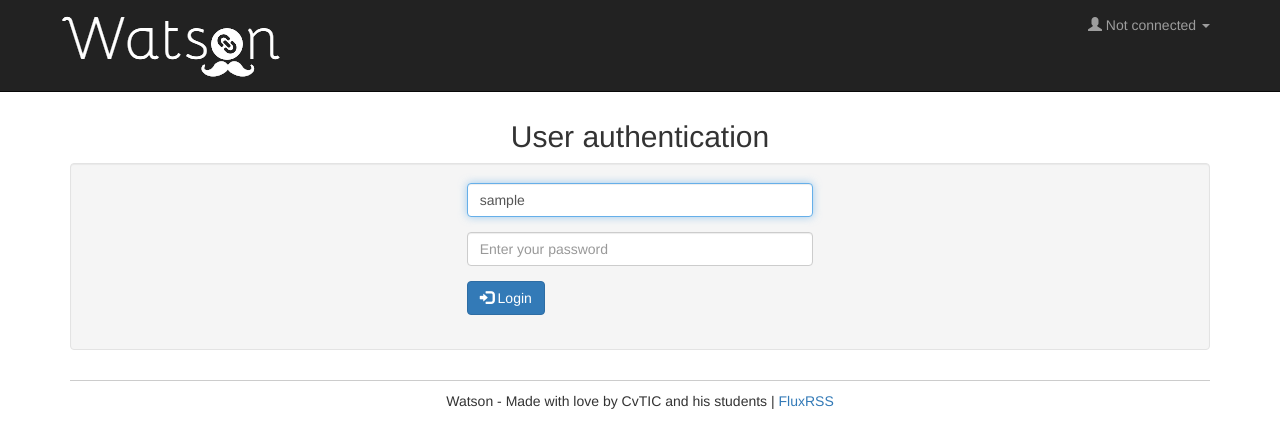
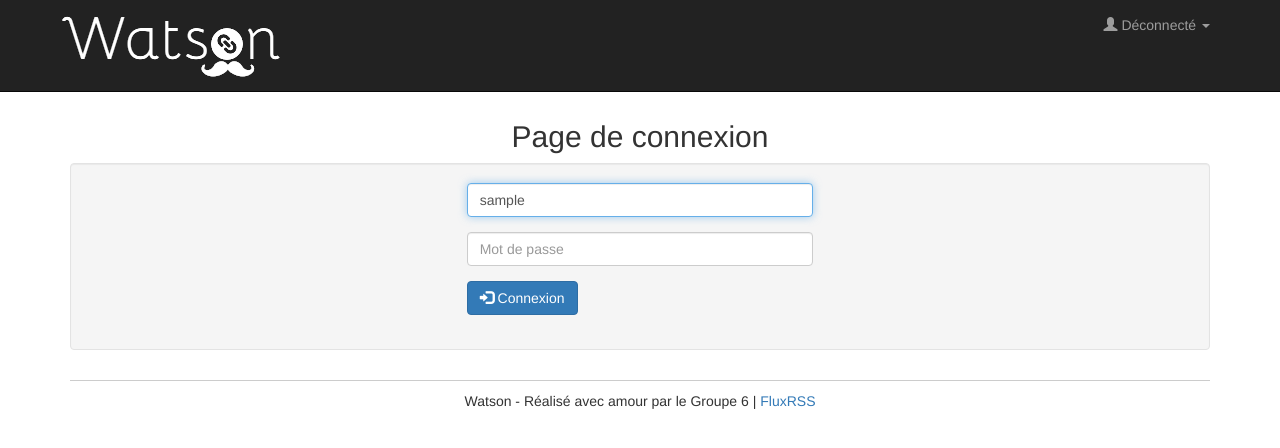
Before and after one commit to filkat34/UEL313-Groupe6-S3, a PHP site: template views/login.html.twig in a window 1280 px wide. Shown: the top 448 px of the page. Run offline with PHP 8.4, Linux system fonts and the light colour scheme; the template is opened without the code that fills it: most values are stand-ins (such as "Sample title", 1, 10 or a date in 2020); some libraries are stand-ins or nearby versions.

Commit message:
refactor: translate user interface text to French

```diff
--- a/app/app.php
+++ b/app/app.php
@@ -73,13 +73,13 @@
 $app->error(function (\Exception $e, $code) use ($app) {
     switch ($code) {
         case 403:
-            $message = 'Access denied.';
+            $message = 'Accès refusé.';
             break;
         case 404:
-            $message = 'The requested resource could not be found.';
+            $message = 'La ressource demandée est introuvable.';
             break;
         default:
-            $message = "Something went wrong.";
+            $message = "Une erreur s'est produite.";
     }
     return $app['twig']->render('error.html.twig', array('message' => $message));
 });
--- a/views/error.html.twig
+++ b/views/error.html.twig
@@ -1,6 +1,6 @@
 {% extends "layout.html.twig" %}
 
-{% block title %}Error!{% endblock %}
+{% block title %}Erreur !{% endblock %}
 
 {% block content %}
 <div class="row" id="errorPanel">
--- a/views/index.html.twig
+++ b/views/index.html.twig
@@ -1,6 +1,6 @@
 {% extends "layout.html.twig" %}
 
-{% block title %}Home{% endblock %}
+{% block title %}Accueil{% endblock %}
 
 {% block content %}
 	<div class="row">
@@ -8,8 +8,8 @@
 			<div class="col-md-4">
 			    <h2><a class="linkTitle" href="{{ path('link', { 'id': link.id }) }}">{{ link.title }}</a></h2>
 			    <p>{{ link.desc }}</p>
-			    <a href="{{ link.url }}" title="" target="_blank">Open ></a>
-			    <em>(by {{ link.user.username }})</em>
+			    <a href="{{ link.url }}" title="" target="_blank">Ouvrir ></a>
+			    <em>(par {{ link.user.username }})</em>
 
 			    {% for tag in link.tags %}
 			    	<a href="{{ path('tag', { 'id': tag.id }) }}" title="Filtrer">
--- a/views/layout.html.twig
+++ b/views/layout.html.twig
@@ -1,5 +1,5 @@
 <!doctype html>
-<html>
+<html lang="fr">
 <head>
     <meta charset="utf-8">
     <meta http-equiv="X-UA-Compatible" content="IE=edge">
@@ -28,17 +28,17 @@
                         {% if app.user and is_granted('IS_AUTHENTICATED_FULLY') %}
                             <li class="dropdown">
                             <a href="#" class="dropdown-toggle" data-toggle="dropdown">
-                                <span class="glyphicon glyphicon-user"></span> Welcome, {{ app.user.username }} <b class="caret"></b></a>
+                                <span class="glyphicon glyphicon-user"></span> Bienvenue, {{ app.user.username }} <b class="caret"></b></a>
                                 <ul class="dropdown-menu">
-                                    <li><a href="{{ path('logout') }}">Log out</a></li>
+                                    <li><a href="{{ path('logout') }}">Déconnexion</a></li>
                                 </ul>
                             </li>
                         {% else %}
                             <li class="dropdown">
                             <a href="#" class="dropdown-toggle" data-toggle="dropdown">
-                                <span class="glyphicon glyphicon-user"></span> Not connected <b class="caret"></b></a>
+                                <span class="glyphicon glyphicon-user"></span> Déconnecté <b class="caret"></b></a>
                                 <ul class="dropdown-menu">
-                                    <li><a href="{{ path('login') }}">Log in</a></li>
+                                    <li><a href="{{ path('login') }}">Connexion</a></li>
                                 </ul>
                             </li>
                         {% endif %}
@@ -48,7 +48,7 @@
         </nav>
         <div id="content">{% block content %}{% endblock %}</div>
         <footer class="footer">
-            Watson - Made with love by CvTIC and his students | <a href="/feed" target="_blank">FluxRSS</a>
+            Watson - Réalisé avec amour par le Groupe 6 | <a href="/feed" target="_blank">FluxRSS</a>
         </footer>
     </div>
 
--- a/views/link.html.twig
+++ b/views/link.html.twig
@@ -6,8 +6,8 @@
 <p>
     <h2>{{ link.title }}</h2>
     <p>{{ link.desc }}</p>
-    <a href="{{ link.url }}" title="" target="_blank">Open ></a>
-    <em>(by {{ link.user.username }})</em>
+    <a href="{{ link.url }}" title="" target="_blank">Ouvrir ></a>
+    <em>(par {{ link.user.username }})</em>
 
     {% for tag in link.tags %}
     	<a href="{{ path('tag', { 'id': tag.id }) }}" title="Filtrer">
--- a/views/link_form.html.twig
+++ b/views/link_form.html.twig
@@ -65,7 +65,7 @@
 
     <div class="form-group">
         <div class="col-sm-offset-4 col-sm-3">
-            <input type="submit" class="btn btn-primary" value="Save" />
+            <input type="submit" class="btn btn-primary" value="Enregistrer" />
         </div>
     </div>
 {{ form_end(linkForm) }}
--- a/views/login.html.twig
+++ b/views/login.html.twig
@@ -1,29 +1,34 @@
 {% extends 'layout.html.twig' %}
 
-{% block title %}User authentication{% endblock %}
+{% block title %}Page de connexion{% endblock %}
 
 {% block content %}
 <h2 class="text-center">{{ block('title') }}</h2>
-{% if error %}
-<div class="alert alert-danger">
-    <strong>Login failed!</strong> {{ error }}
-</div>
-{% endif %}
+    {% if error %}
+        <div class="alert alert-danger">
+            <strong>Erreur de connexion !</strong>
+            {% if 'Bad credentials' in error or 'Invalid credentials' in error %}
+                Identifiants incorrects.
+            {% else %}
+                {{ error }}
+            {% endif %}
+        </div>
+    {% endif %}
 <div class="well">
     <form class="form-signin form-horizontal" role="form" action="{{ path('login_check') }}" method="post">
         <div class="form-group">
             <div class="col-sm-6 col-sm-offset-3 col-md-4 col-md-offset-4">
-            <input type="text" name="_username" value="{{ last_username }}" class="form-control" placeholder="Enter your username" required autofocus>
+            <input type="text" name="_username" value="{{ last_username }}" class="form-control" placeholder="Nom d'utilisateur" required autofocus>
             </div>
         </div>
         <div class="form-group">
             <div class="col-sm-6 col-sm-offset-3 col-md-4 col-md-offset-4">
-                <input type="password" name="_password" class="form-control" placeholder="Enter your password" required>
+                <input type="password" name="_password" class="form-control" placeholder="Mot de passe" required>
             </div>
         </div>
         <div class="form-group">
             <div class="col-sm-6 col-sm-offset-3 col-md-4 col-md-offset-4">
-                <button type="submit" class="btn btn-default btn-primary"><span class="glyphicon glyphicon-log-in"></span> Login</button>
+                <button type="submit" class="btn btn-default btn-primary"><span class="glyphicon glyphicon-log-in"></span> Connexion</button>
             </div>
         </div>
     </form>
--- a/views/user_form.html.twig
+++ b/views/user_form.html.twig
@@ -52,7 +52,7 @@
 
     <div class="form-group">
         <div class="col-sm-offset-5 col-sm-3">
-            <input type="submit" class="btn btn-primary" value="Save" />
+            <input type="submit" class="btn btn-primary" value="Sauvegarder" />
         </div>
     </div>
 {{ form_end(userForm) }}
```
Also changed, not shown: src/Controller/AdminController.php (+10 -10 lines), src/Form/Type/LinkType.php (+4 -4 lines), src/Form/Type/UserType.php (+4 -4 lines).
